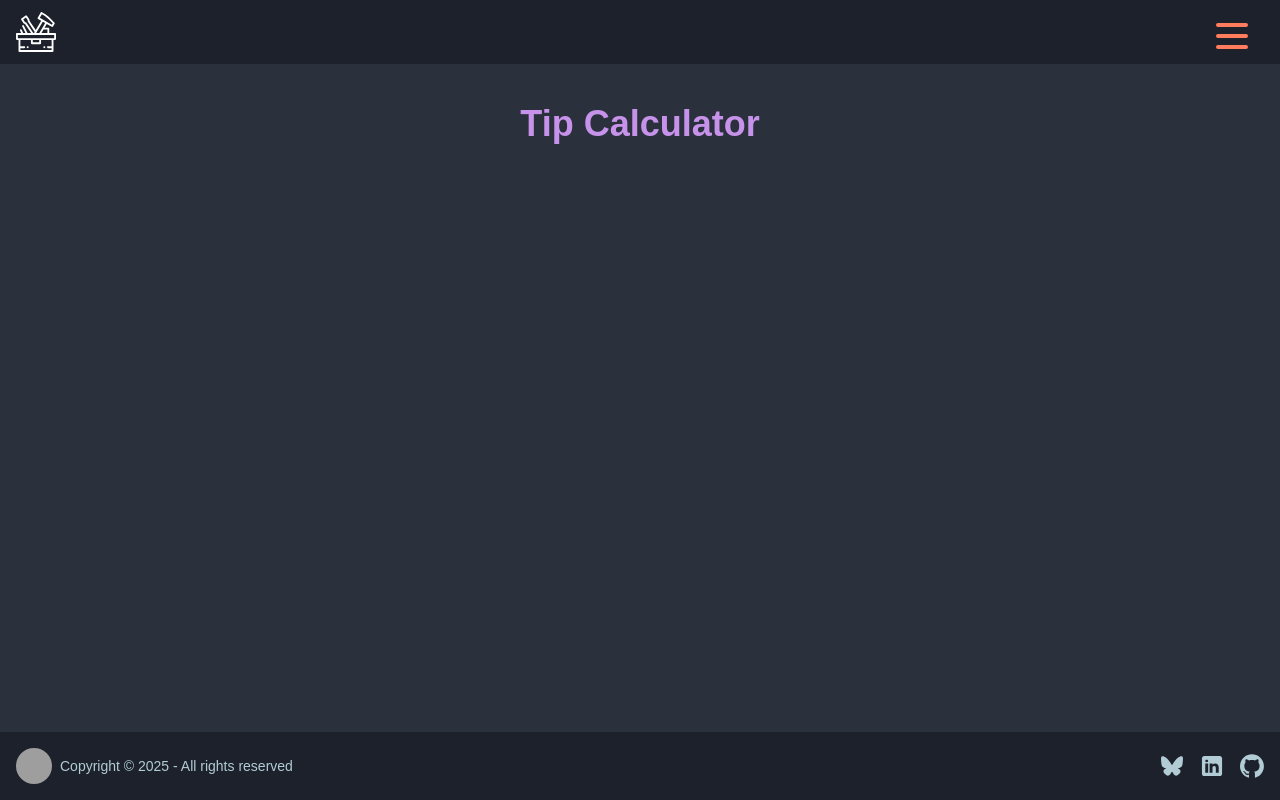
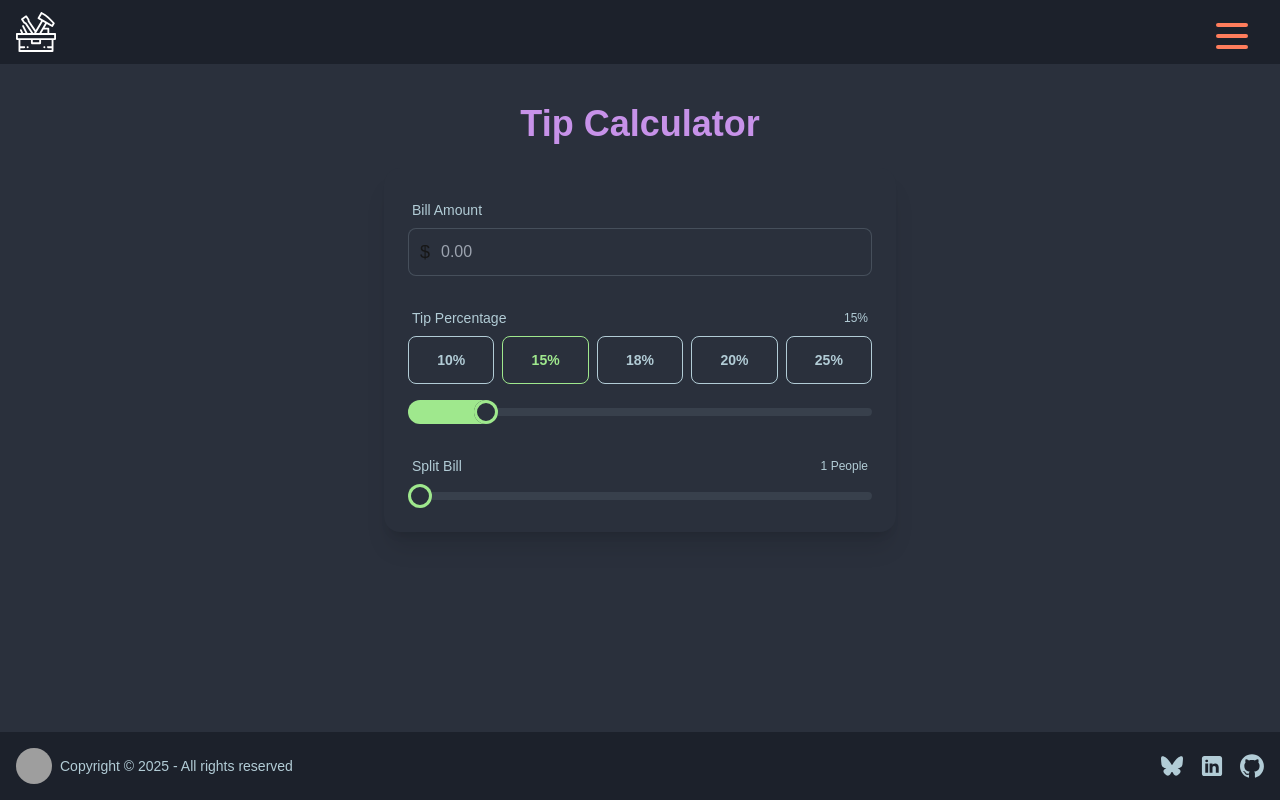
Before and after one commit to louisgundelwein/toolboxes, a Next.js app: page /en/tools/tip-calculator in a window 1280 px wide. Built offline with nearby package versions, Linux system fonts and the light colour scheme; grey boxes are pictures that could not be loaded.

Commit message:
feat: tip calculator

```diff
--- a/messages/es.json
+++ b/messages/es.json
@@ -851,5 +851,15 @@
     "passwordInfoHeader": "Información de seguridad de contraseña",
     "additionalResources": "Recursos adicionales",
     "passwordInfoText": "Las contraseñas fuertes son esenciales para proteger tu seguridad y privacidad en línea. Una buena contraseña reduce significativamente el riesgo de hackeo, robo de identidad y acceso no autorizado a tus cuentas. La seguridad de las contraseñas es esencial para proteger tus datos personales, información financiera y comunicaciones sensibles contra amenazas cibernéticas. Las contraseñas débiles pueden ser comprometidas fácilmente mediante métodos como ataques de fuerza bruta, phishing o suplantación de identidad, lo que te hace vulnerable al crimen cibernético. Utilizar un generador de contraseñas confiable ayuda a crear contraseñas complejas y únicas que mejoran la seguridad de tu vida en línea."
+  },
+  "TipCalculatorPage": {
+    "description": "Calculadora de propinas",
+    "billAmount": "Importe de la factura",
+    "tipPercentage": "Porcentaje de propina",
+    "splitBill": "Dividir la factura",
+    "people": "Personas",
+    "tipAmount": "Importe de la propina",
+    "totalAmount": "Importe total",
+    "perPerson": "Por persona"
   }
 }
--- a/messages/fr.json
+++ b/messages/fr.json
@@ -872,5 +872,15 @@
     "passwordInfoHeader": "Informations de sécurité du mot de passe",
     "additionalResources": "Ressources supplémentaires",
     "passwordInfoText": "Les mots de passe forts sont essentiels pour protéger votre sécurité et votre vie privée en ligne. Un bon mot de passe réduit considérablement le risque de piratage, de vol d'identité et d'accès non autorisé à vos comptes. La sécurité des mots de passe est essentielle pour protéger vos données personnelles, vos informations financières et vos communications sensibles contre les menaces cybersécurisées. Les mots de passe faibles peuvent être facilement compromis par des méthodes comme les attaques de force brute, le phishing ou le vol d'identité, vous rendant vulnérable au crime cyber. Utiliser un générateur de mots de passe fiable aide à créer des mots de passe complexes et uniques qui renforcent la sécurité de votre vie en ligne."
+  },
+  "TipCalculatorPage": {
+    "description": "Calculatrice de pourboire",
+    "billAmount": "Montant de la facture",
+    "tipPercentage": "Pourcentage de pourboire",
+    "splitBill": "Diviser la facture",
+    "people": "Personnes",
+    "tipAmount": "Montant du pourboire",
+    "totalAmount": "Montant total",
+    "perPerson": "Par personne"
   }
 }
--- a/messages/pt.json
+++ b/messages/pt.json
@@ -735,5 +735,15 @@
     "passwordInfoHeader": "Informações de segurança da senha",
     "additionalResources": "Recursos adicionais",
     "passwordInfoText": "As senhas fortes são essenciais para proteger sua segurança e privacidade online. Uma boa senha reduz significativamente o risco de hacking, roubo de identidade e acesso não autorizado a suas contas. A segurança das senhas é essencial para proteger seus dados pessoais, informações financeiras e comunicações sensíveis contra ameaças cibernéticas. As senhas fracas podem ser comprometidas facilmente por meios como ataques de força bruta, phishing ou suplantar identidade, tornando-o vulnerável ao crime cibernético. Usar um gerador de senhas confiável ajuda a criar senhas complexas e únicas que melhoram a segurança da sua vida online."
+  },
+  "TipCalculatorPage": {
+    "description": "Calculadora de gorjetas",
+    "billAmount": "Valor da conta",
+    "tipPercentage": "Porcentagem da gorjeta",
+    "splitBill": "Dividir a conta",
+    "people": "Pessoas",
+    "tipAmount": "Valor da gorjeta",
+    "totalAmount": "Valor total",
+    "perPerson": "Por pessoa"
   }
 }
--- a/messages/uk.json
+++ b/messages/uk.json
@@ -810,5 +810,15 @@
     "passwordInfoHeader": "Інформація про безпеку пароля",
     "additionalResources": "Додаткові ресурси",
     "passwordInfoText": "Сильні паролі є необхідними для захисту вашої онлайн-безпеки та приватності. Хороший пароль значно зменшує ризик хакерських атак, вкрадення ідентичності та несанкціонованого доступу до ваших облікових записів. Безпека паролів є необхідною для захисту ваших персональних даних, фінансової інформації та чутливих комунікацій від циберзагроз. Слабкі паролі можуть бути легко скомпрометовані за допомогою методів, таких як брутфорс, phishing або вкрадення ідентичності, що робить вас вразливими для циберзлочинів. Використання надійного генератора паролів допомагає створювати складні та унікальні паролі, які покращують безпеку вашого онлайн-життя."
+  },
+  "TipCalculatorPage": {
+    "description": "Калькулятор чайових",
+    "billAmount": "Сума рахунку",
+    "tipPercentage": "Відсоток чайових",
+    "splitBill": "Розділити рахунок",
+    "people": "Люди",
+    "tipAmount": "Сума чайових",
+    "totalAmount": "Загальна сума",
+    "perPerson": "На людину"
   }
 }
--- a/messages/zh.json
+++ b/messages/zh.json
@@ -815,5 +815,15 @@
     "passwordInfoHeader": "密码安全信息",
     "additionalResources": "附加资源",
     "passwordInfoText": "强密码对于保护您的在线安全和隐私至关重要。一个好的密码可以显著降低黑客攻击、身份盗窃和未经授权访问您账户的风险。密码安全对于保护您的个人数据、财务信息和敏感通信至关重要。弱密码可能通过暴力破解、钓鱼或身份盗窃等方法轻易被破解，使您容易受到网络犯罪的影响。使用可靠的密码生成器可以帮助创建复杂且独特的密码，从而提高您在线生活的安全性。优先考虑密码强度和定期更新密码是维护强大互联网安全和保护您数字生活的基础。"
+  },
+  "TipCalculatorPage": {
+    "description": "小费计算器",
+    "billAmount": "账单金额",
+    "tipPercentage": "小费百分比",
+    "splitBill": "分账",
+    "people": "人数",
+    "tipAmount": "小费金额",
+    "totalAmount": "总金额",
+    "perPerson": "每人"
   }
 }
--- /dev/null
+++ b/src/app/[locale]/tools/tip-calculator/components/TipCalculator.tsx
@@ -0,0 +1,126 @@
+'use client';
+
+import React, { useState, useCallback } from 'react';
+import { useTranslations } from 'next-intl';
+
+export default function TipCalculator() {
+  const t = useTranslations('TipCalculatorPage');
+  const [billAmount, setBillAmount] = useState('');
+  const [tipPercentage, setTipPercentage] = useState(15);
+  const [splitCount, setSplitCount] = useState(1);
+
+  const handleBillAmountChange = (e: React.ChangeEvent<HTMLInputElement>) => {
+    const value = e.target.value;
+    if (value === '' || /^\d*\.?\d*$/.test(value)) {
+      setBillAmount(value);
+    }
+  };
+
+  const calculateTip = useCallback(() => {
+    const amount = parseFloat(billAmount);
+    if (isNaN(amount)) return { tip: 0, total: 0, perPerson: 0 };
+
+    const tip = (amount * tipPercentage) / 100;
+    const total = amount + tip;
+    const perPerson = total / splitCount;
+
+    return {
+      tip: Math.round(tip * 100) / 100,
+      total: Math.round(total * 100) / 100,
+      perPerson: Math.round(perPerson * 100) / 100,
+    };
+  }, [billAmount, tipPercentage, splitCount]);
+
+  const results = calculateTip();
+
+  return (
+    <div className="card w-full max-w-lg bg-base-100 p-6 shadow-xl">
+      <form onSubmit={(e) => e.preventDefault()} className="space-y-6">
+        {/* Bill Amount Input */}
+        <div className="form-control">
+          <label className="label">
+            <span className="label-text">{t('billAmount') || 'Bill Amount'}</span>
+          </label>
+          <div className="relative">
+            <span className="absolute left-3 top-1/2 -translate-y-1/2 text-lg">$</span>
+            <input
+              type="text"
+              value={billAmount}
+              onChange={handleBillAmountChange}
+              placeholder="0.00"
+              className="input input-bordered w-full pl-8"
+            />
+          </div>
+        </div>
+
+        {/* Tip Percentage */}
+        <div className="form-control">
+          <label className="label">
+            <span className="label-text">{t('tipPercentage') || 'Tip Percentage'}</span>
+            <span className="label-text-alt">{tipPercentage}%</span>
+          </label>
+          <div className="flex flex-wrap gap-2">
+            {[10, 15, 18, 20, 25].map((percentage) => (
+              <button
+                key={percentage}
+                type="button"
+                onClick={() => setTipPercentage(percentage)}
+                className={`btn btn-outline flex-1 ${
+                  tipPercentage === percentage ? 'btn-primary' : ''
+                }`}
+              >
+                {percentage}%
+              </button>
+            ))}
+          </div>
+          <input
+            type="range"
+            min="0"
+            max="100"
+            value={tipPercentage}
+            onChange={(e) => setTipPercentage(parseInt(e.target.value))}
+            className="range range-primary mt-4"
+          />
+        </div>
+
+        {/* Split Bill */}
+        <div className="form-control">
+          <label className="label">
+            <span className="label-text">{t('splitBill') || 'Split Bill'}</span>
+            <span className="label-text-alt">
+              {splitCount} {t('people') || 'people'}
+            </span>
+          </label>
+          <input
+            type="range"
+            min="1"
+            max="20"
+            value={splitCount}
+            onChange={(e) => setSplitCount(parseInt(e.target.value))}
+            className="range range-primary"
+          />
+        </div>
+
+        {/* Results */}
+        {billAmount && (
+          <div className="space-y-4 rounded-lg bg-base-200 p-4">
+            <div className="flex justify-between">
+              <span>{t('tipAmount') || 'Tip Amount'}</span>
+              <span className="font-semibold">${results.tip.toFixed(2)}</span>
+            </div>
+            <div className="flex justify-between">
+              <span>{t('totalAmount') || 'Total Amount'}</span>
+              <span className="font-semibold">${results.total.toFixed(2)}</span>
+            </div>
+            {splitCount > 1 && (
+              <div className="flex justify-between">
+                <span>{t('perPerson') || 'Per Person'}</span>
+                <span className="font-semibold">${results.perPerson.toFixed(2)}</span>
+              </div>
+            )}
+          </div>
+        )}
+      </form>
+    </div>
+  );
+}
--- a/src/app/[locale]/tools/tip-calculator/page.tsx
+++ b/src/app/[locale]/tools/tip-calculator/page.tsx
@@ -1,7 +1,18 @@
+'use client';
+
+import React from 'react';
+import TipCalculator from './components/TipCalculator';
+import { useTranslations } from 'next-intl';
+
 export default function TipCalculatorPage() {
+  const t = useTranslations('TipCalculatorPage');
+
   return (
     <div className="flex w-full flex-col items-center bg-base-100 py-10">
-      <h1 className="mb-6 text-4xl font-bold text-accent">Tip Calculator</h1>
+      <h1 className="mb-6 text-4xl font-bold text-accent">
+        {t('description') || 'Tip Calculator'}
+      </h1>
+      <TipCalculator />
     </div>
   );
 }
--- a/src/app/sitemap.ts
+++ b/src/app/sitemap.ts
@@ -114,9 +114,20 @@ const getAllPasswordGeneratorRoutes = async (): Promise<SitemapEntry[]> => {
   }));
 };
 
+// Get all posible tip calculator routes
+const getAllTipCalculatorRoutes = async (): Promise<SitemapEntry[]> => {
+  return LOCALES.map((locale) => ({
+    url: `https://toolboxes.app/${locale}/tools/tip-calculator`,
+    lastModified: new Date(),
+    changeFrequency: 'weekly' as const,
+    priority: 0.8,
+  }));
+};
+
 export default async function sitemap(): Promise<MetadataRoute.Sitemap> {
   const unitConverterRoutes = await getAllUnitConverterRoutes();
   const passwordGeneratorRoutes = await getAllPasswordGeneratorRoutes();
+  const tipCalculatorRoutes = await getAllTipCalculatorRoutes();
 
   // Combine all routes
   return [
@@ -125,5 +136,6 @@ export default async function sitemap(): Promise<MetadataRoute.Sitemap> {
     ...getUnitConverterCategoriesRoutes(),
     ...unitConverterRoutes,
     ...passwordGeneratorRoutes,
+    ...tipCalculatorRoutes,
   ];
 }
```
Also changed, not shown: messages/de.json, messages/en.json.
